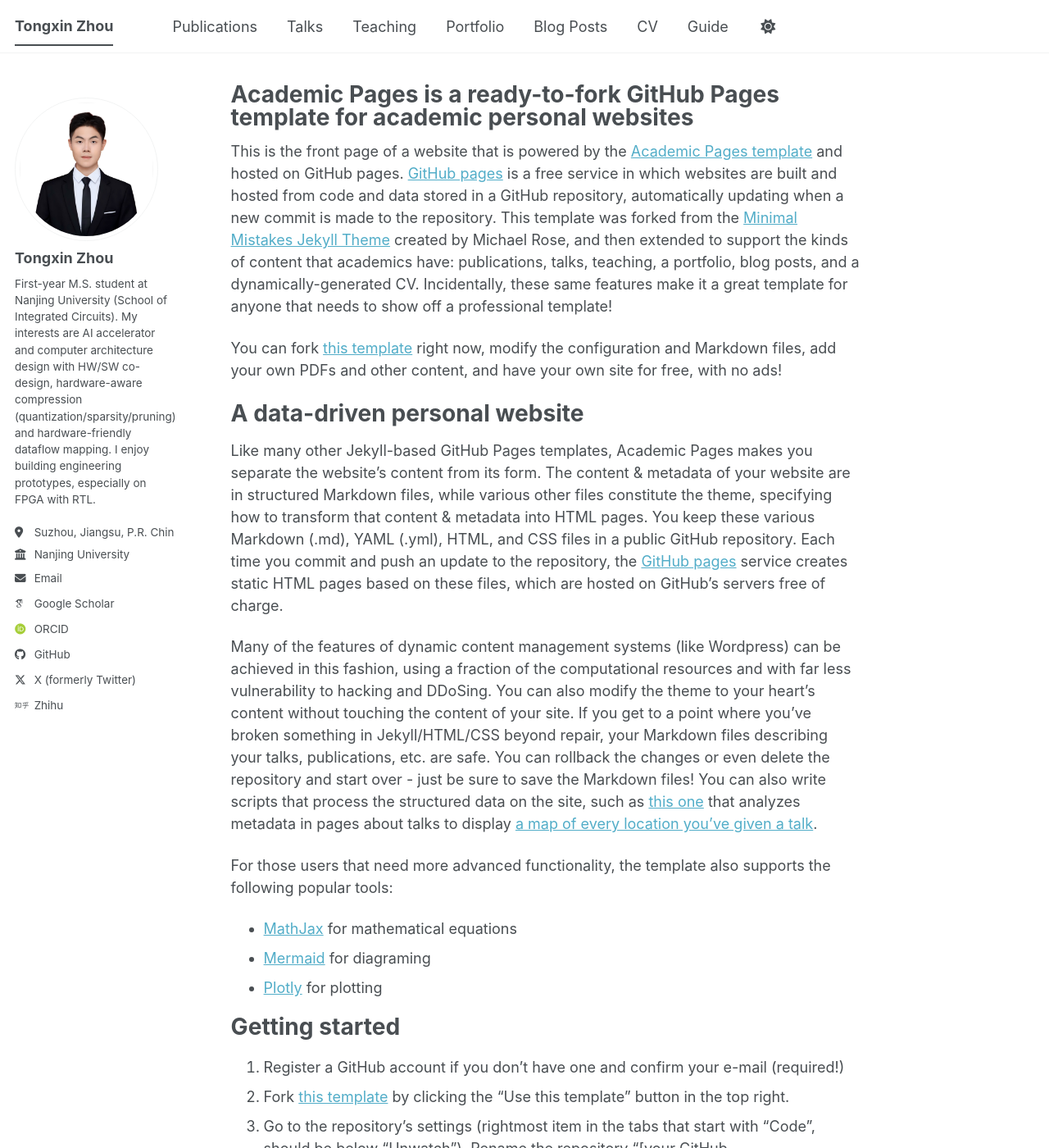
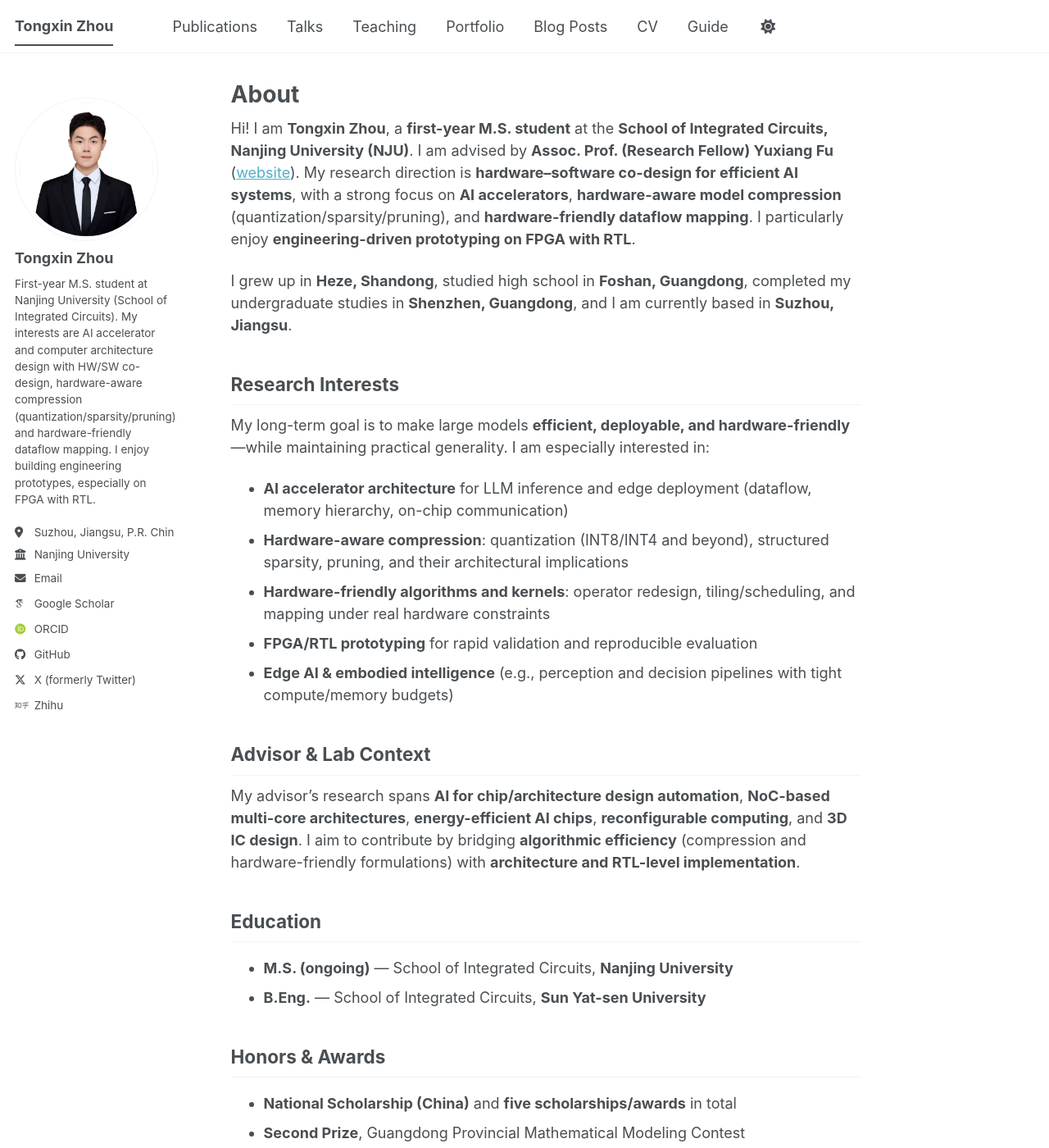
Before and after one commit to SyntonZhou/tongxinzhou.github.io, a Jekyll site: the page built from _pages/about.md, in a window 1280 px wide and 1400 px high. Shown: the whole window at 82% size. Built offline with Jekyll 4.4.1, drawn with Linux system fonts in a browser that asks for light colours; some web fonts are replaced; a script bundle is joined from its source files by our own code; library files that are not in the unit come from our copies; some of the changed text lies outside the part shown.

Commit message:
Revise about page with personal details and research focus
Updated the title and added personal information about the author, including research interests and educational background.

```diff
--- a/_pages/about.md
+++ b/_pages/about.md
@@ -1,56 +1,61 @@
 ---
 permalink: /
-title: "Academic Pages is a ready-to-fork GitHub Pages template for academic personal websites"
+title: "About"
 author_profile: true
 redirect_from:
   - /about/
   - /about.html
 ---
 
-This is the front page of a website that is powered by the [Academic Pages template](https://github.com/academicpages/academicpages.github.io) and hosted on GitHub pages. [GitHub pages](https://pages.github.com) is a free service in which websites are built and hosted from code and data stored in a GitHub repository, automatically updating when a new commit is made to the repository. This template was forked from the [Minimal Mistakes Jekyll Theme](https://mmistakes.github.io/minimal-mistakes/) created by Michael Rose, and then extended to support the kinds of content that academics have: publications, talks, teaching, a portfolio, blog posts, and a dynamically-generated CV. Incidentally, these same features make it a great template for anyone that needs to show off a professional template!
+Hi! I am **Tongxin Zhou**, a **first-year M.S. student** at the **School of Integrated Circuits, Nanjing University (NJU)**. I am advised by **Assoc. Prof. (Research Fellow) Yuxiang Fu** ([website](https://yuxiangfunju.github.io/)). My research direction is **hardware–software co-design for efficient AI systems**, with a strong focus on **AI accelerators**, **hardware-aware model compression** (quantization/sparsity/pruning), and **hardware-friendly dataflow mapping**. I particularly enjoy **engineering-driven prototyping on FPGA with RTL**.
 
- You can fork [this template](https://github.com/academicpages/academicpages.github.io) right now, modify the configuration and Markdown files, add your own PDFs and other content, and have your own site for free, with no ads!
+I grew up in **Heze, Shandong**, studied high school in **Foshan, Guangdong**, completed my undergraduate studies in **Shenzhen, Guangdong**, and I am currently based in **Suzhou, Jiangsu**.
 
-A data-driven personal website
-======
-Like many other Jekyll-based GitHub Pages templates, Academic Pages makes you separate the website's content from its form. The content & metadata of your website are in structured Markdown files, while various other files constitute the theme, specifying how to transform that content & metadata into HTML pages. You keep these various Markdown (.md), YAML (.yml), HTML, and CSS files in a public GitHub repository. Each time you commit and push an update to the repository, the [GitHub pages](https://pages.github.com/) service creates static HTML pages based on these files, which are hosted on GitHub's servers free of charge.
+## Research Interests
+My long-term goal is to make large models **efficient, deployable, and hardware-friendly**—while maintaining practical generality. I am especially interested in:
 
-Many of the features of dynamic content management systems (like Wordpress) can be achieved in this fashion, using a fraction of the computational resources and with far less vulnerability to hacking and DDoSing. You can also modify the theme to your heart's content without touching the content of your site. If you get to a point where you've broken something in Jekyll/HTML/CSS beyond repair, your Markdown files describing your talks, publications, etc. are safe. You can rollback the changes or even delete the repository and start over - just be sure to save the Markdown files! You can also write scripts that process the structured data on the site, such as [this one](https://github.com/academicpages/academicpages.github.io/blob/master/talkmap.ipynb) that analyzes metadata in pages about talks to display [a map of every location you've given a talk](https://academicpages.github.io/talkmap.html).
+- **AI accelerator architecture** for LLM inference and edge deployment (dataflow, memory hierarchy, on-chip communication)
+- **Hardware-aware compression**: quantization (INT8/INT4 and beyond), structured sparsity, pruning, and their architectural implications
+- **Hardware-friendly algorithms and kernels**: operator redesign, tiling/scheduling, and mapping under real hardware constraints
+- **FPGA/RTL prototyping** for rapid validation and reproducible evaluation
+- **Edge AI & embodied intelligence** (e.g., perception and decision pipelines with tight compute/memory budgets)
 
-For those users that need more advanced functionality, the template also supports the following popular tools:
-- [MathJax](https://www.mathjax.org/) for mathematical equations
-- [Mermaid](https://mermaid.js.org/) for diagraming
-- [Plotly](https://plotly.com/javascript/) for plotting
+## Advisor & Lab Context
+My advisor’s research spans **AI for chip/architecture design automation**, **NoC-based multi-core architectures**, **energy-efficient AI chips**, **reconfigurable computing**, and **3D IC design**. I aim to contribute by bridging **algorithmic efficiency** (compression and hardware-friendly formulations) with **architecture and RTL-level implementation**.
 
-Getting started
-======
-1. Register a GitHub account if you don't have one and confirm your e-mail (required!)
-1. Fork [this template](https://github.com/academicpages/academicpages.github.io) by clicking the "Use this template" button in the top right.
-1. Go to the repository's settings (rightmost item in the tabs that start with "Code", should be below "Unwatch"). Rename the repository "[your GitHub username].github.io", which will also be your website's URL.
-1. Set site-wide configuration and create content & metadata (see below -- also see [this set of diffs](https://archive.is/3TPas) showing what files were changed to set up [an example site](https://getorg-testacct.github.io) for a user with the username "getorg-testacct")
-1. Upload any files (like PDFs, .zip files, etc.) to the files/ directory. They will appear at https://[your GitHub username].github.io/files/example.pdf.
-1. Check status by going to the repository settings, in the "GitHub pages" section
+## Education
+- **M.S. (ongoing)** — School of Integrated Circuits, **Nanjing University**
+- **B.Eng.** — School of Integrated Circuits, **Sun Yat-sen University**
 
-Site-wide configuration
-------
-The main configuration file for the site is in the base directory in [_config.yml](https://github.com/academicpages/academicpages.github.io/blob/master/_config.yml), which defines the content in the sidebars and other site-wide features. You will need to replace the default variables with ones about yourself and your site's github repository. The configuration file for the top menu is in [_data/navigation.yml](https://github.com/academicpages/academicpages.github.io/blob/master/_data/navigation.yml). For example, if you don't have a portfolio or blog posts, you can remove those items from that navigation.yml file to remove them from the header.
+## Honors & Awards
+- **National Scholarship (China)** and **five scholarships/awards** in total
+- **Second Prize**, Guangdong Provincial Mathematical Modeling Contest
+  *“Chemical Composition Analysis Model for Ancient Glass Artifacts Based on K-means Clustering”*
+- **Second Prize**, National Undergraduate Electronic Design Contest (Guangdong Division)
+  *“Moving Target Control and Tracking System”*
+- **Second Prize**, IC Innovation & Entrepreneurship Competition (South China Region)
+  *“LAV: A LoongArch-based Real-time Image Task Processing Network Accelerator”*
 
-Create content & metadata
-------
-For site content, there is one Markdown file for each type of content, which are stored in directories like _publications, _talks, _posts, _teaching, or _pages. For example, each talk is a Markdown file in the [_talks directory](https://github.com/academicpages/academicpages.github.io/tree/master/_talks). At the top of each Markdown file is structured data in YAML about the talk, which the theme will parse to do lots of cool stuff. The same structured data about a talk is used to generate the list of talks on the [Talks page](https://academicpages.github.io/talks), each [individual page](https://academicpages.github.io/talks/2012-03-01-talk-1) for specific talks, the talks section for the [CV page](https://academicpages.github.io/cv), and the [map of places you've given a talk](https://academicpages.github.io/talkmap.html) (if you run this [python file](https://github.com/academicpages/academicpages.github.io/blob/master/talkmap.py) or [Jupyter notebook](https://github.com/academicpages/academicpages.github.io/blob/master/talkmap.ipynb), which creates the HTML for the map based on the contents of the _talks directory).
+## Selected Projects
+- **LoongArch-based real-time image task processing network accelerator (LAV)**
+  Focus: architecture design and acceleration for real-time vision workloads
+- **Low-power, high-resolution Delta–Sigma modulator for MEMS capacitive accelerometers** *(team lead)*
+  Focus: mixed-signal/IC-oriented system design with low-power constraints
+- **Hardware processor for depth estimation in robotic vision systems**
+  Focus: mapping vision algorithms to hardware-friendly pipelines
 
-**Markdown generator**
+## Leadership & Service
+- **Class Monitor** (undergraduate)
+- **Head, Secretariat Department**, Graduate Student Union (M.S. program)
+- *(Optional for public display)* **Member of the Communist Party of China (CPC)**
+  *(If you prefer to avoid sensitive personal details on a public website, you may omit this line.)*
 
-The repository includes [a set of Jupyter notebooks](https://github.com/academicpages/academicpages.github.io/tree/master/markdown_generator
-) that converts a CSV containing structured data about talks or presentations into individual Markdown files that will be properly formatted for the Academic Pages template. The sample CSVs in that directory are the ones I used to create my own personal website at stuartgeiger.com. My usual workflow is that I keep a spreadsheet of my publications and talks, then run the code in these notebooks to generate the Markdown files, then commit and push them to the GitHub repository.
+## English Proficiency
+- **TOEFL iBT:** 80 / 120 (CEFR **B2**)
+  Reading 5.0/6.0, Listening 3.5/6.0, Writing 4.5/6.0, Speaking 3.0/6.0
 
-How to edit your site's GitHub repository
-------
-Many people use a git client to create files on their local computer and then push them to GitHub's servers. If you are not familiar with git, you can directly edit these configuration and Markdown files directly in the github.com interface. Navigate to a file (like [this one](https://github.com/academicpages/academicpages.github.io/blob/master/_talks/2012-03-01-talk-1.md) and click the pencil icon in the top right of the content preview (to the right of the "Raw | Blame | History" buttons). You can delete a file by clicking the trashcan icon to the right of the pencil icon. You can also create new files or upload files by navigating to a directory and clicking the "Create new file" or "Upload files" buttons.
+## Opportunities
+I am actively seeking **research internship opportunities** and preparing for **Ph.D. applications abroad**, with a focus on:
+**AI accelerators, hardware–software co-design, FPGA/RTL prototyping, and efficient LLM inference for edge/embodied AI**.
 
-Example: editing a Markdown file for a talk
-![Editing a Markdown file for a talk](/images/editing-talk.png)
-
-For more info
-------
-More info about configuring Academic Pages can be found in [the guide](https://academicpages.github.io/markdown/), the [growing wiki](https://github.com/academicpages/academicpages.github.io/wiki), and you can always [ask a question on GitHub](https://github.com/academicpages/academicpages.github.io/discussions). The [guides for the Minimal Mistakes theme](https://mmistakes.github.io/minimal-mistakes/docs/configuration/) (which this theme was forked from) might also be helpful.
+If you would like to discuss collaboration or opportunities, feel free to contact me via my university email.
```
